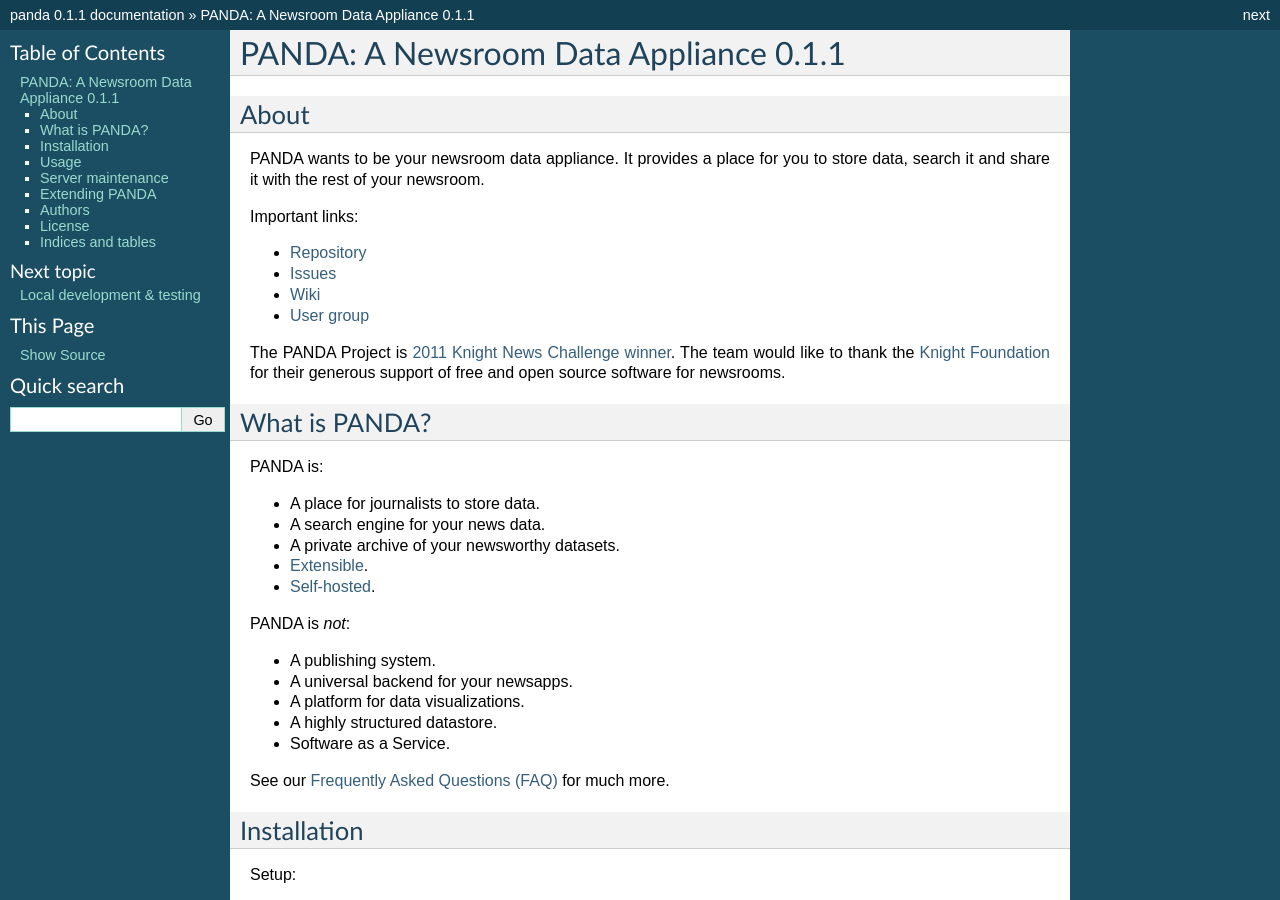
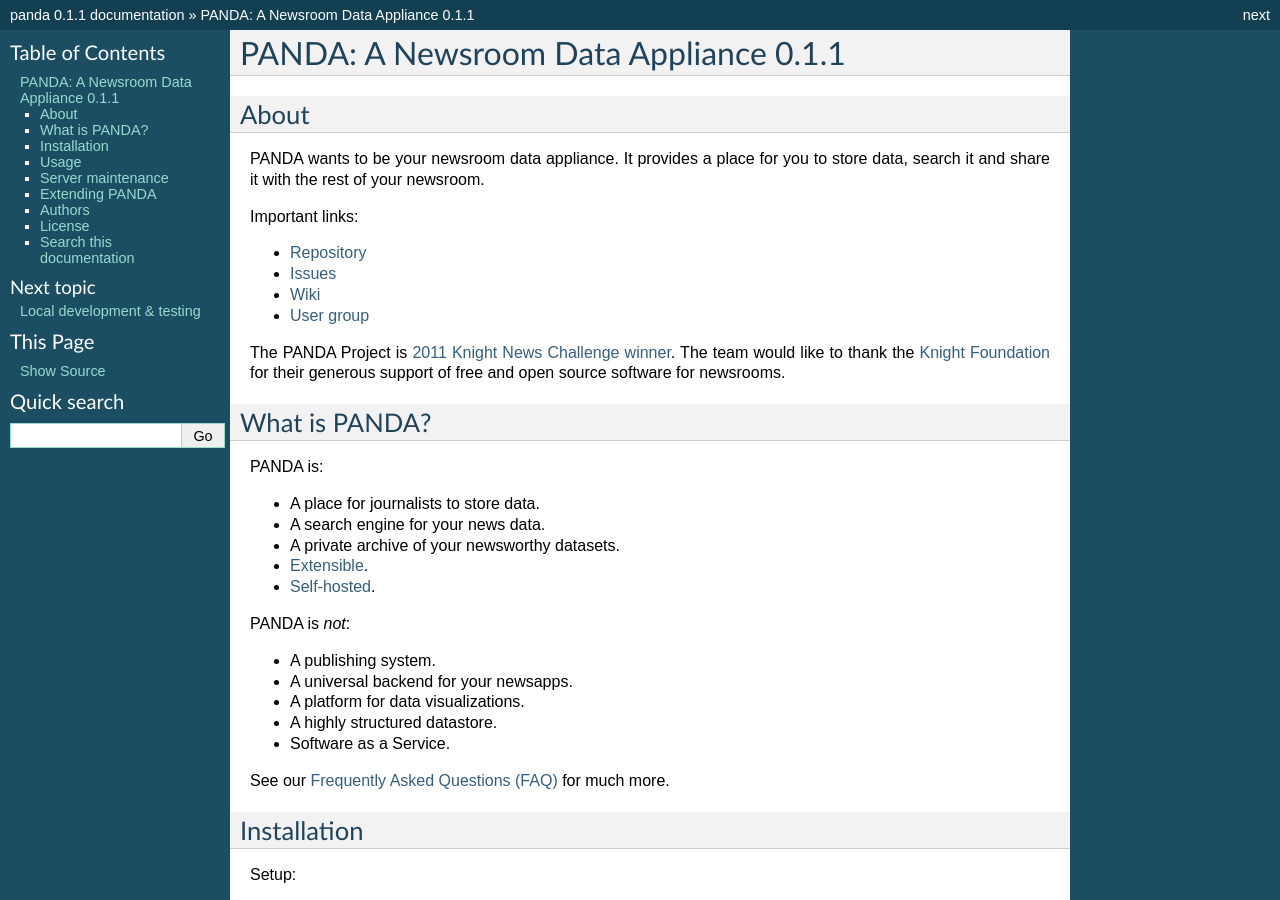
Before and after one commit to pandaproject/panda, a Sphinx documentation site: the page built from docs/index.rst, in a window 1280 px wide and 900 px high. Built offline with Sphinx 7.4.7, drawn with Linux system fonts in a browser that asks for light colours; some of the changed text lies outside the part shown.

Commit message:
Remove broken index links. #458.

```diff
--- a/docs/conf.py
+++ b/docs/conf.py
@@ -166,7 +166,7 @@
 # Output file base name for HTML help builder.
 htmlhelp_basename = 'pandadoc'
 
-html_use_modindex = False
+html_domain_indices = False
 html_use_index = False
 
 # -- Options for LaTeX output --------------------------------------------------
--- a/docs/index.rst
+++ b/docs/index.rst
@@ -103,9 +103,7 @@
 
 .. include:: ../LICENSE
 
-Indices and tables
-==================
+Search this documentation
+=========================
 
-* :ref:`genindex`
-* :ref:`modindex`
 * :ref:`search`
```
